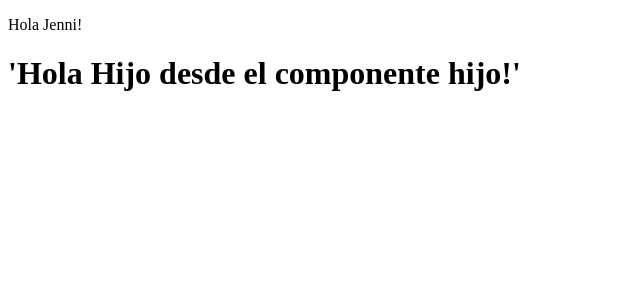
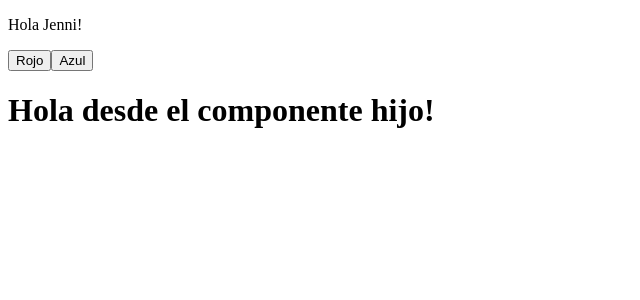
Before and after one commit to JenniArabel/Introduccion-Angular, an Angular app in the folder Saludos/: page /saludo/hijo in a window 1280 px wide. Shown: the top 300 px of the page, without its empty margins (0-640 px from the left). Built offline with nearby package versions, Linux system fonts and the light colour scheme.

Commit message:
Cree archivo de estilos para el componente hijo, agregué 2 botones para que cambien el texto de saludo usando ngClass [class]

```diff
--- /dev/null
+++ b/Saludos/src/app/saludo/components/saludo-ang/saludo-hijo/saludo-hijo.component.css
@@ -0,0 +1,7 @@
+.rojo {
+  color: red;
+}
+
+.azul {
+  color: rgb(10, 88, 223);
+}
--- a/Saludos/src/app/saludo/components/saludo-ang/saludo-hijo/saludo-hijo.component.html
+++ b/Saludos/src/app/saludo/components/saludo-ang/saludo-hijo/saludo-hijo.component.html
@@ -1,5 +1,8 @@
-<h1>
+<button (click)="colorClase = 'rojo'"> Rojo </button>
+<button (click)="colorClase = 'azul'"> Azul </button>
+
+<h1 [class]="colorClase">
   @if (saludarDesdeHijo === true) {
-    'Hola {{nombreHijo}} desde el componente hijo!'
+    Hola {{nombreHijo}}
   }
 </h1>
--- a/Saludos/src/app/saludo/components/saludo-ang/saludo-hijo/saludo-hijo.component.ts
+++ b/Saludos/src/app/saludo/components/saludo-ang/saludo-hijo/saludo-hijo.component.ts
@@ -5,8 +5,12 @@ import { Component, Input } from '@angular/core';
   standalone: true,
   imports: [],
   templateUrl: './saludo-hijo.component.html',
+  styleUrls: ['./saludo-hijo.component.css'],
 })
 export default class SaludoHijoComponent {
   @Input() saludarDesdeHijo: boolean = false;
-  nombreHijo: string = 'Hijo';
+
+  nombreHijo: string = 'desde el componente hijo!';
+  colorClase: string = ''; //rojo o azul
+
 }
```
